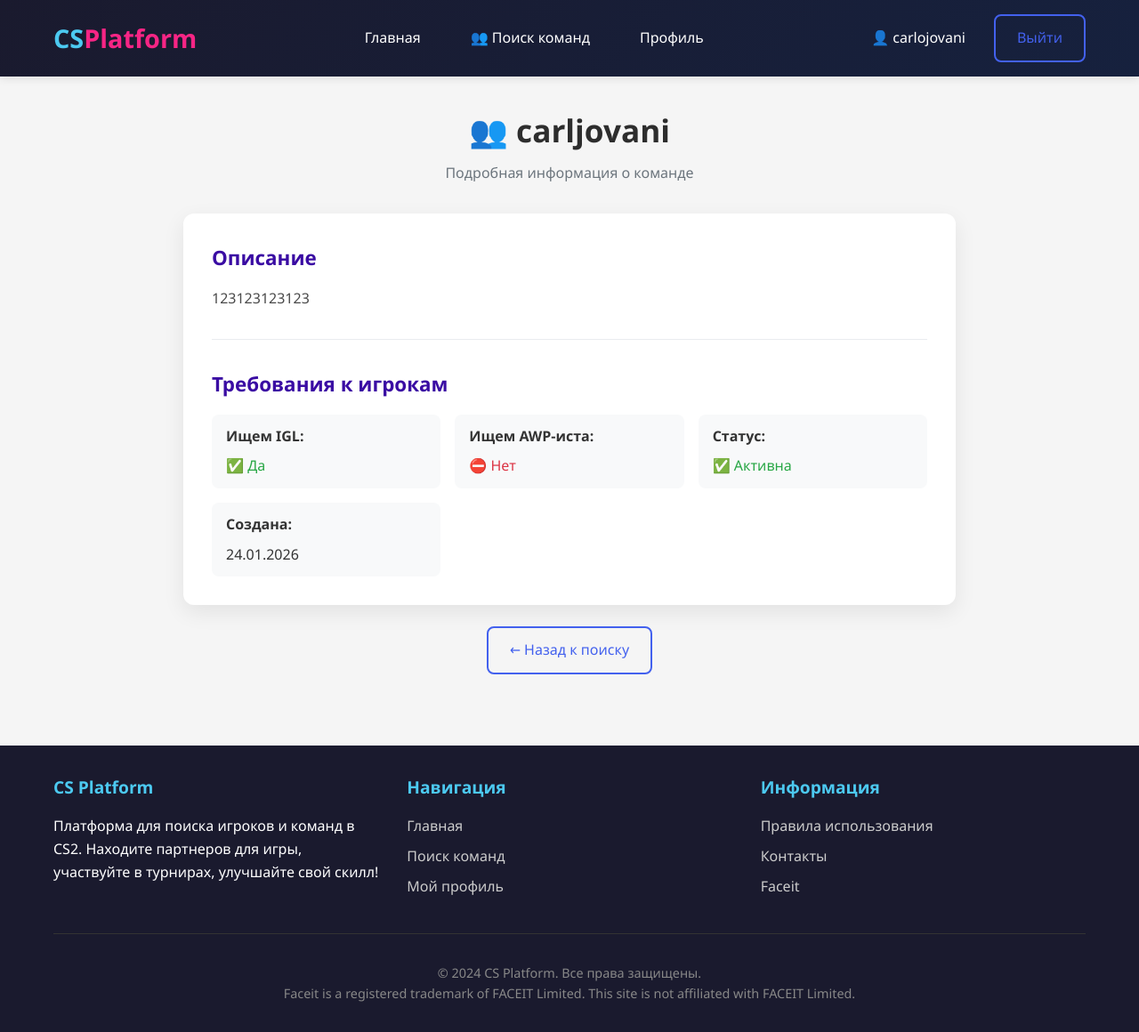
After one commit to carlojovani/cswebsite, a Django app: page /team/1/ in a window 1280 px wide. The commit adds this page. Shown: the whole page at 89% size. Run offline with Django 4.2, Linux system fonts and the light colour scheme; a user stored in the database is signed in; data comes from the database, SQL or seed files in the repository.

Commit message:
Add team details template

```diff
--- a/users/models.py
+++ b/users/models.py
@@ -152,13 +152,22 @@ class PlayerProfile(models.Model):
     def __str__(self):
         return f'PlayerProfile: {self.user.username}'
 
+    @staticmethod
+    def _split_positions(value):
+        if not value:
+            return []
+        if isinstance(value, (list, tuple)):
+            return list(value)
+        return [item for item in value.split(',') if item]
+
     def get_ct_position_display(self, map_name):
         """Получить отображаемое название позиции для карты"""
         positions = self.CT_POSITION_CHOICES.get(map_name, [])
-        for position_code, position_name in positions:
-            if position_code == getattr(self, f'{map_name}_ct_position', ''):
-                return position_name
-        return 'Не указано'
+        position_lookup = dict(positions)
+        stored_value = getattr(self, f'{map_name}_ct_position', '')
+        selected_positions = self._split_positions(stored_value)
+        labels = [position_lookup.get(position, position) for position in selected_positions]
+        return ', '.join(labels) if labels else 'Не указано'
 
     def get_mirage_ct_position_display(self):
         return self.get_ct_position_display('mirage')
--- /dev/null
+++ b/users/templates/users/team_details.html
@@ -0,0 +1,157 @@
+{% extends 'users/base.html' %}
+
+{% block title %}Команда {{ team_profile.team_name }} - CS Platform{% endblock %}
+
+{% block content %}
+<div class="team-details">
+    <div class="team-header">
+        <h1>👥 {{ team_profile.team_name }}</h1>
+        <p>Подробная информация о команде</p>
+    </div>
+
+    <div class="team-card">
+        {% if team_profile.description %}
+        <div class="team-section">
+            <h2>Описание</h2>
+            <div class="team-description">
+                {{ team_profile.description|linebreaks }}
+            </div>
+        </div>
+        {% endif %}
+
+        <div class="team-section">
+            <h2>Требования к игрокам</h2>
+            <div class="requirements-grid">
+                <div class="requirement-item">
+                    <strong>Ищем IGL:</strong>
+                    {% if team_profile.looking_for_igl %}
+                        <span class="status-active">✅ Да</span>
+                    {% else %}
+                        <span class="status-inactive">⛔ Нет</span>
+                    {% endif %}
+                </div>
+
+                <div class="requirement-item">
+                    <strong>Ищем AWP-иста:</strong>
+                    {% if team_profile.looking_for_awper %}
+                        <span class="status-active">✅ Да</span>
+                    {% else %}
+                        <span class="status-inactive">⛔ Нет</span>
+                    {% endif %}
+                </div>
+
+                <div class="requirement-item">
+                    <strong>Статус:</strong>
+                    {% if team_profile.is_active %}
+                        <span class="status-active">✅ Активна</span>
+                    {% else %}
+                        <span class="status-inactive">⛔ Неактивна</span>
+                    {% endif %}
+                </div>
+
+                <div class="requirement-item">
+                    <strong>Создана:</strong>
+                    {{ team_profile.created_date|date:"d.m.Y" }}
+                </div>
+            </div>
+        </div>
+    </div>
+
+    <div class="team-actions">
+        <a href="{% url 'search_team' %}" class="btn btn-outline">← Назад к поиску</a>
+    </div>
+</div>
+
+<style>
+    .team-details {
+        max-width: 900px;
+        margin: 0 auto;
+        padding: 2rem 1rem;
+    }
+
+    .team-header {
+        text-align: center;
+        margin-bottom: 2rem;
+    }
+
+    .team-header h1 {
+        margin-bottom: 0.5rem;
+        font-size: 2.2rem;
+        color: #2d2d2d;
+    }
+
+    .team-header p {
+        margin: 0;
+        color: #6c757d;
+    }
+
+    .team-card {
+        background: #fff;
+        border-radius: 12px;
+        padding: 2rem;
+        box-shadow: 0 8px 25px rgba(0, 0, 0, 0.08);
+    }
+
+    .team-section + .team-section {
+        margin-top: 2rem;
+        padding-top: 2rem;
+        border-top: 1px solid #e9ecef;
+    }
+
+    .team-section h2 {
+        margin: 0 0 1rem;
+        font-size: 1.4rem;
+        color: #3a0ca3;
+    }
+
+    .team-description {
+        color: #4a4a4a;
+        line-height: 1.6;
+    }
+
+    .requirements-grid {
+        display: grid;
+        grid-template-columns: repeat(auto-fit, minmax(220px, 1fr));
+        gap: 1rem;
+    }
+
+    .requirement-item {
+        background: #f8f9fa;
+        border-radius: 8px;
+        padding: 0.75rem 1rem;
+        display: flex;
+        flex-direction: column;
+        gap: 0.5rem;
+    }
+
+    .status-active {
+        color: #28a745;
+    }
+
+    .status-inactive {
+        color: #dc3545;
+    }
+
+    .team-actions {
+        margin-top: 1.5rem;
+        text-align: center;
+    }
+
+    .btn-outline {
+        display: inline-flex;
+        align-items: center;
+        gap: 0.5rem;
+        padding: 0.75rem 1.5rem;
+        border-radius: 8px;
+        border: 2px solid #4361ee;
+        color: #4361ee;
+        text-decoration: none;
+        transition: all 0.2s ease;
+    }
+
+    .btn-outline:hover {
+        background: #4361ee;
+        color: #fff;
+    }
+</style>
+{% endblock %}
--- a/users/views.py
+++ b/users/views.py
@@ -328,6 +328,8 @@ def search_player(request):
 
     players = PlayerProfile.objects.select_related('user').all()
 
+    position_filters = []
+
     # Фильтры
     filters = {}
 
@@ -347,6 +349,22 @@ def search_player(request):
         except ValueError:
             pass
 
+    # ELO
+    min_elo = request.GET.get('min_elo')
+    max_elo = request.GET.get('max_elo')
+
+    if min_elo:
+        try:
+            filters['elo__gte'] = int(min_elo)
+        except ValueError:
+            pass
+
+    if max_elo:
+        try:
+            filters['elo__lte'] = int(max_elo)
+        except ValueError:
+            pass
+
     # IGL
     need_igl = request.GET.get('igl')
     if need_igl == 'true':
@@ -356,6 +374,22 @@ def search_player(request):
     need_awp = request.GET.get('awp')
     if need_awp == 'true':
         filters['can_awp'] = True
+
+    # Позиции на картах
+    map_labels = dict(PlayerProfile.MAP_CHOICES)
+    for map_name, choices in PlayerProfile.CT_POSITION_CHOICES.items():
+        selected = request.GET.getlist(f'{map_name}_positions')
+        if selected:
+            map_query = Q()
+            for position in selected:
+                map_query |= Q(**{f'{map_name}_ct_position__contains': position})
+            players = players.filter(map_query)
+        position_filters.append({
+            'map_name': map_name,
+            'label': map_labels.get(map_name, map_name.title()),
+            'choices': choices,
+            'selected': selected,
+        })
 
     # Страна
     country = request.GET.get('country')
@@ -373,9 +407,12 @@ def search_player(request):
 
     context = {
         'players': players,
+        'position_filters': position_filters,
         'filters': {
             'min_level': min_level,
             'max_level': max_level,
+            'min_elo': min_elo,
+            'max_elo': max_elo,
             'igl': need_igl,
             'awp': need_awp,
             'country': country,
```
Also changed, not shown: users/forms.py (+52 -21 lines), users/templates/users/register_player_details.html (+33 -43 lines), users/templates/users/search_player.html (+100 -0 lines).
